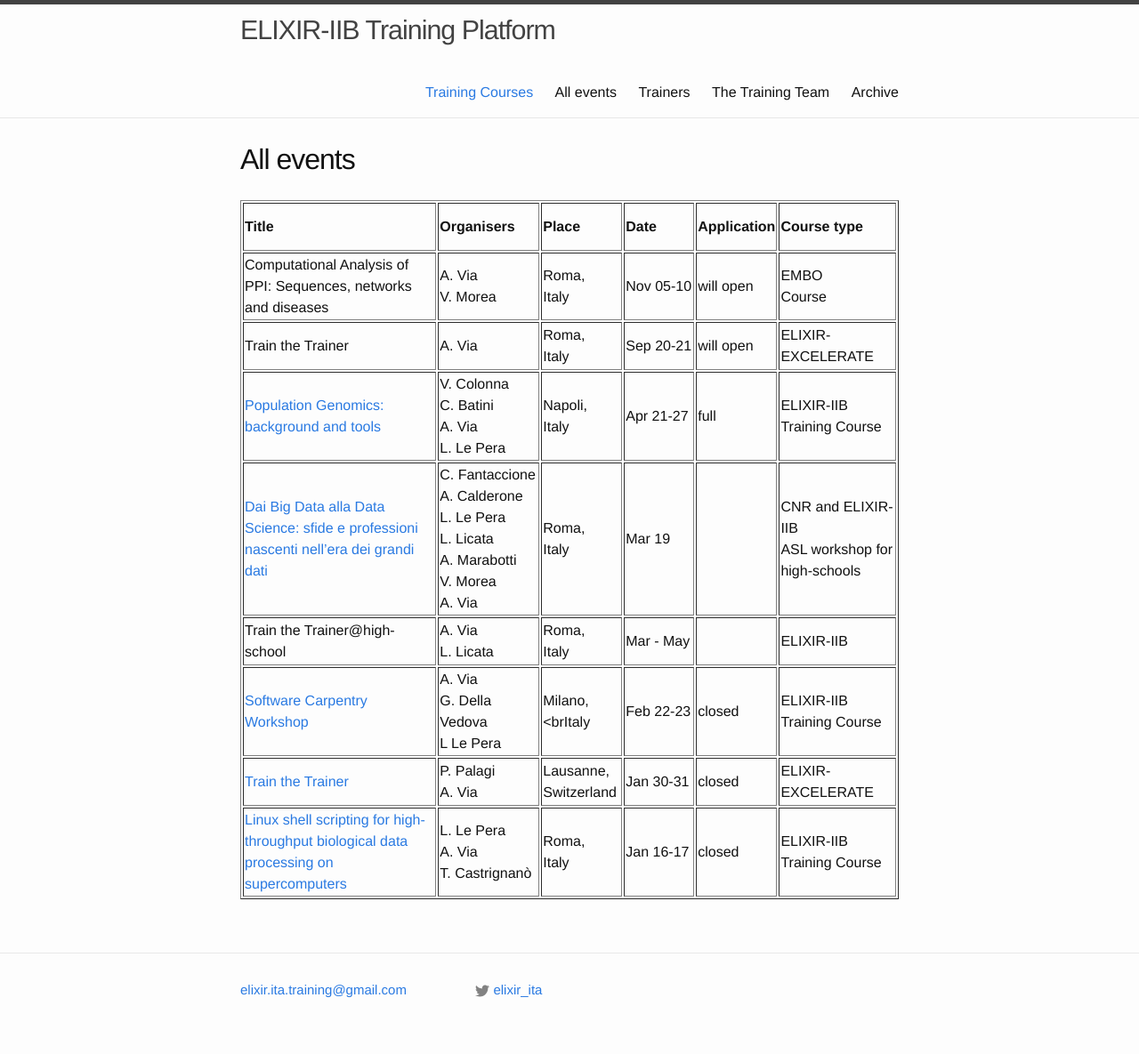
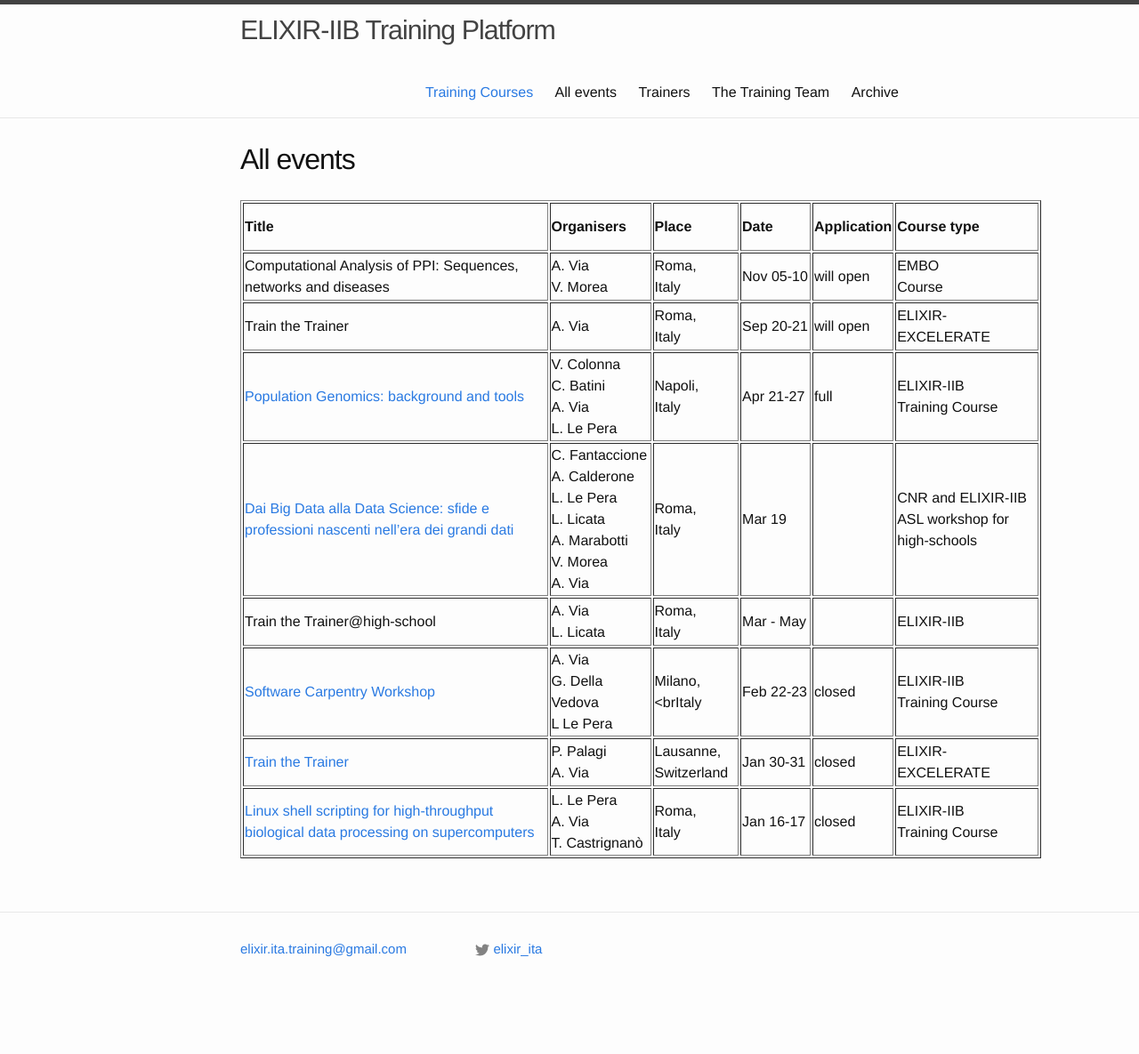
Before and after one commit to ELIXIR-IIB-training/website, a Jekyll site: the page built from _pages/01-all_events.md, in a window 1280 px wide. Shown: the whole page at 89% size. Built offline with Jekyll 4.4.1, drawn with Linux system fonts in a browser that asks for light colours; after the commit the page ends 1139 px from its top, so only the background shows below that.

Commit message:
Update all events

```diff
--- a/_pages/01-all_events.md
+++ b/_pages/01-all_events.md
@@ -4,7 +4,7 @@ title: All events
 permalink: /all_events/
 ---
 
-<table border="1">
+<table border="1" width="900">
 <tr>
    <td height="50"><b>Title</b></td>
    <td height="50" width="110"><b>Organisers</b></td>
```
